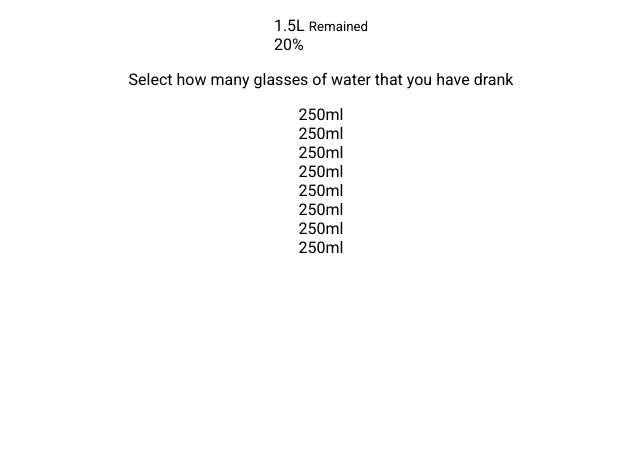
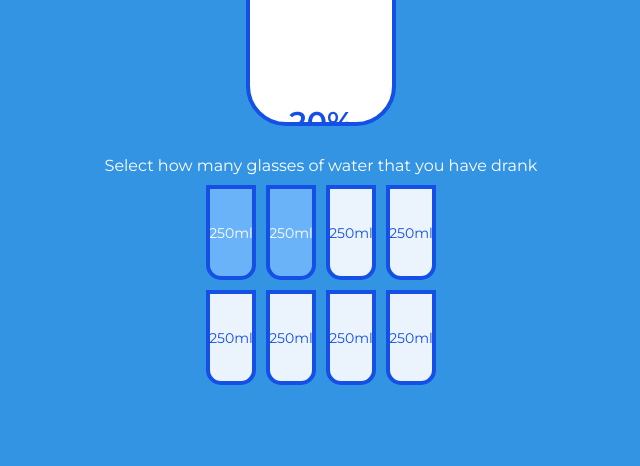
Before and after one commit to gcadigwe/drink-water, a plain HTML site: page index.html in a window 1280 px wide. Shown: the part 334-800 px from the top of the page, without its empty margins (319-959 px from the left). Drawn offline with Linux system fonts and the light colour scheme.

Commit message:
done with css

```diff
--- a/index.html
+++ b/index.html
@@ -31,7 +31,7 @@
 
     <div class="cups">
       <div class="cup cup-small full">250ml</div>
-      <div class="cup cup-small">250ml</div>
+      <div class="cup cup-small full">250ml</div>
       <div class="cup cup-small">250ml</div>
       <div class="cup cup-small">250ml</div>
       <div class="cup cup-small">250ml</div>
--- a/style.css
+++ b/style.css
@@ -1,16 +1,100 @@
-@import url("https://fonts.googleapis.com/css2?family=Roboto&display=swap");
+@import url("https://fonts.googleapis.com/css2?family=Montserrat:400,600&display=swap");
 
 * {
   box-sizing: border-box;
 }
 
 body {
-  font-family: "Roboto";
-  margin: 0;
+  background-color: #3494e4;
+  color: #fff;
+  font-family: "Montserrat";
   flex-direction: column;
   align-items: center;
-  justify-content: center;
-  height: 100vh;
   overflow: hidden;
   display: flex;
+  margin-bottom: 40px;
 }
+
+h1 {
+  margin: 10px 0 0;
+}
+
+h3 {
+  font-weight: 400;
+  margin: 10px 0;
+}
+
+.cup {
+  background-color: #fff;
+  border: 4px solid #144fe6;
+  color: #144fe6;
+  border-radius: 0 0 40px 40px;
+  height: 330px;
+  width: 150px;
+  margin: 30px 0;
+  display: flex;
+  flex-direction: column;
+  overflow: hidden;
+}
+
+.cup.cup-small {
+  width: 50px;
+  height: 95px;
+  border-radius: 0 0 15px 15px;
+  background-color: rgba(255, 255, 255, 0.9);
+  cursor: pointer;
+  font-size: 14px;
+  align-items: center;
+  justify-content: center;
+  text-align: center;
+  margin: 5px;
+  transition: 0.3s ease;
+}
+
+.cup.cup-small.full {
+  background-color: #6ab3f8;
+  color: #fff;
+}
+
+.cups {
+  display: flex;
+  flex-wrap: wrap;
+  width: 280px;
+  align-items: center;
+  justify-content: center;
+}
+
+.remained {
+  display: flex;
+  align-items: center;
+  justify-content: center;
+  text-align: center;
+  flex-direction: column;
+  flex: 1;
+  transition: 0.3s ease;
+}
+
+.remained span {
+  font-size: 20px;
+  font-weight: bold;
+}
+
+.remained small {
+  font-size: 12px;
+}
+
+.percentage {
+  background-color: #6ab3f8;
+  font-size: 30px;
+  display: flex;
+  align-items: center;
+  justify-content: center;
+  font-weight: bold;
+  height: 0;
+  transition: 0.3s ease;
+}
+
+.text {
+  text-align: center;
+  margin: 0 0 5px;
+}
```
